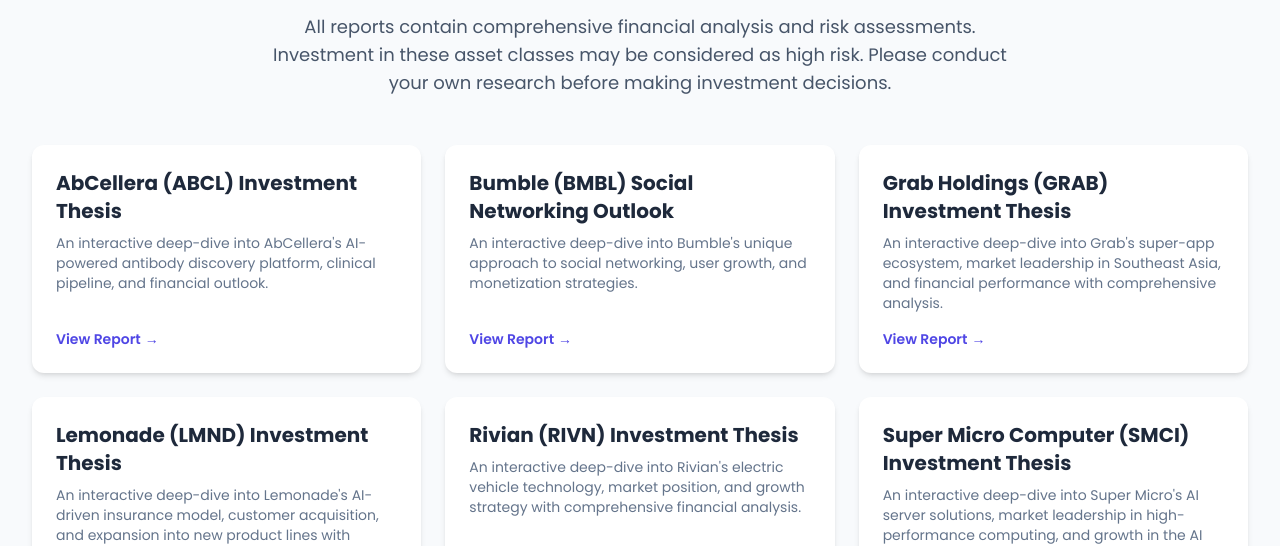
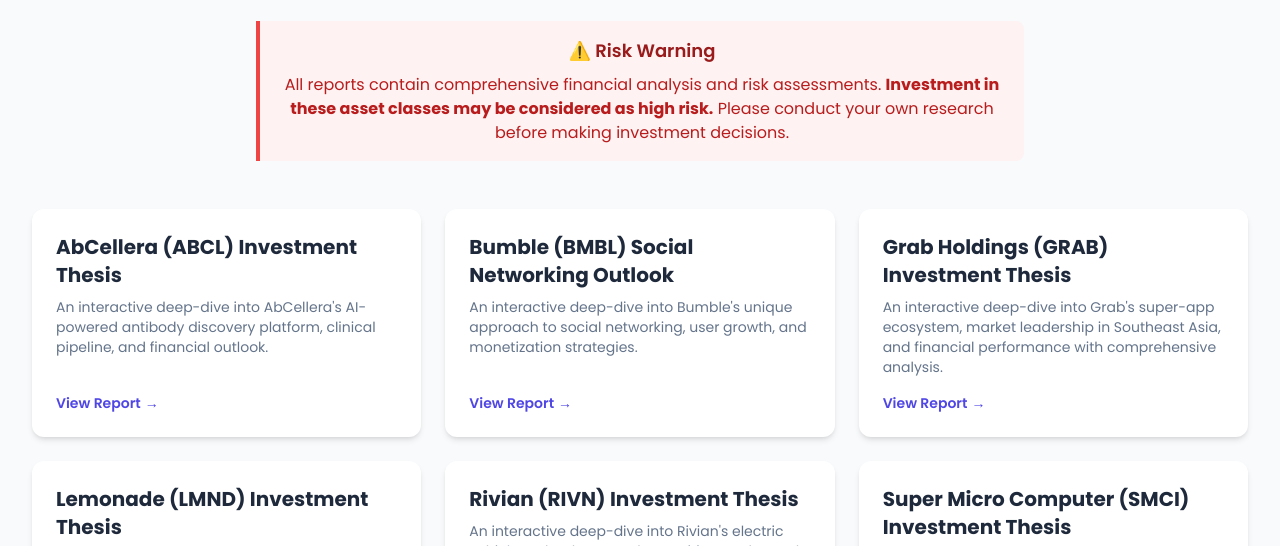
Before and after one commit to devangdshah/investment-research-hub, a website: page index.html in a window 1280 px wide. Shown: the part 227-773 px from the top of the page. Drawn offline with nearby package versions, Linux system fonts and the light colour scheme.

Commit message:
Make risk disclaimer more prominent with distinctive styling and warning icon

```diff
--- a/index.html
+++ b/index.html
@@ -56,9 +56,12 @@
                 Discover in-depth analyses of various companies and investment opportunities. Click on a report below to dive into the interactive insights.
             </p>
 
-            <p class="mt-4 text-lg text-slate-600 max-w-3xl mx-auto">
-                All reports contain comprehensive financial analysis and risk assessments. Investment in these asset classes may be considered as high risk. Please conduct your own research before making investment decisions.
-            </p>
+            <div class="mt-6 p-4 bg-red-50 border-l-4 border-red-500 rounded-r-lg max-w-3xl mx-auto">
+                <p class="text-lg font-semibold text-red-800 mb-2">⚠️ Risk Warning</p>
+                <p class="text-red-700">
+                    All reports contain comprehensive financial analysis and risk assessments. <strong>Investment in these asset classes may be considered as high risk.</strong> Please conduct your own research before making investment decisions.
+                </p>
+            </div>
         </div>
 
         <div class="grid grid-cols-1 md:grid-cols-2 lg:grid-cols-3 gap-6">
```
